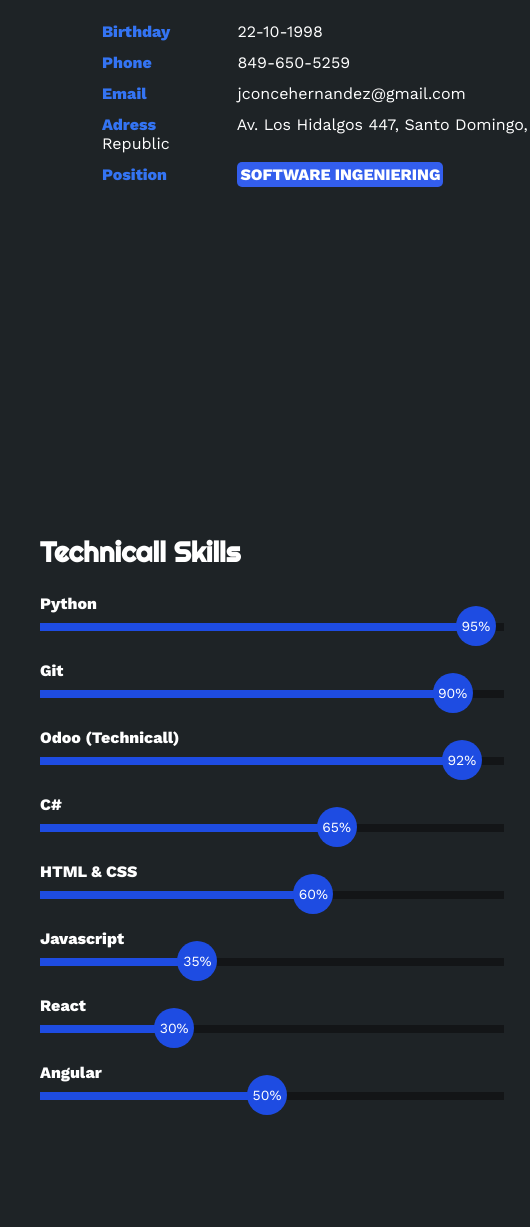
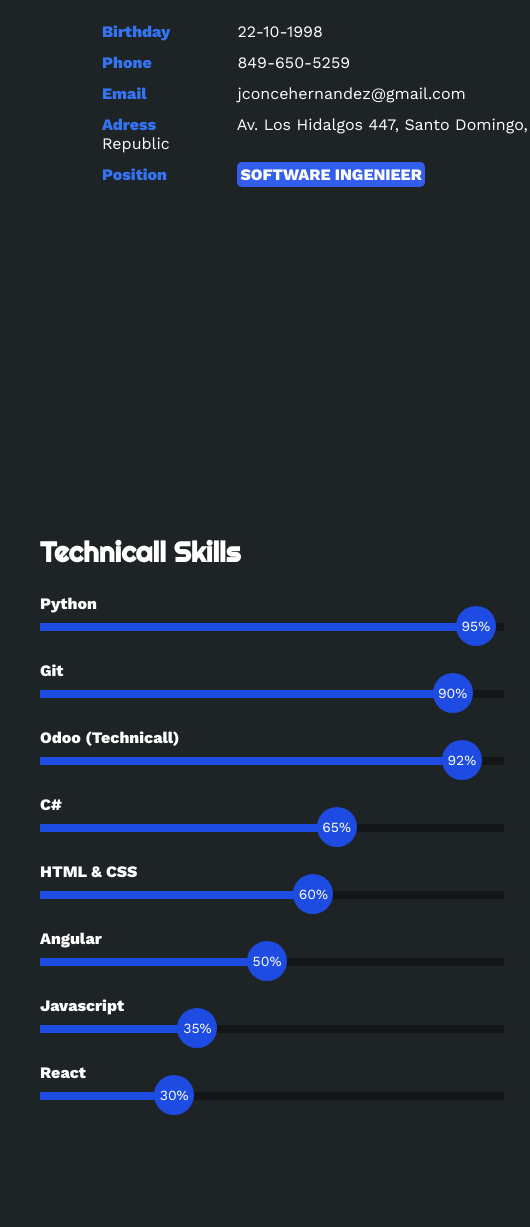
Before and after one commit to Jorge-C0/porfolio, a plain HTML site: page index.html in a window 1280 px wide. Shown: the part 1051-2278 px from the top of the page, 0-530 px from the left. Drawn offline with nearby package versions, Linux system fonts and the light colour scheme.

Commit message:
reacomodar conocimiento de angular

```diff
--- a/index.html
+++ b/index.html
@@ -89,7 +89,7 @@
             </li>
             <li>
               <strong>Position</strong>
-              <span>SOFTWARE INGENIERING</span>
+              <span>SOFTWARE INGENIEER</span>
             </li>
           </ul>
         </div>
@@ -148,8 +148,6 @@
         <div class="col">
           <h3>Technicall Skills</h3>
 
-
-
             <div class="skill">
               <span>Python</span>
               <div class="barra-skill">
@@ -195,6 +193,15 @@
               </div>
             </div>
 
+            <div  class="skill">
+              <span>Angular</span>
+              <div class="barra-skill">
+                <div class="progreso angular">
+                  <span>50%</span>
+                </div>
+              </div>
+            </div>
+
             <div class="skill">
               <span>Javascript</span>
               <div class="barra-skill">
@@ -212,19 +219,6 @@
                 </div>
               </div>
             </div>
-
-            <div  class="skill">
-              <span>Angular</span>
-              <div class="barra-skill">
-                <div class="progreso angular">
-                  <span>50%</span>
-                </div>
-              </div>
-            </div>
-
-
-
-
 
 
         </div>
--- a/script.js
+++ b/script.js
@@ -30,9 +30,9 @@ function efectoHabilidades(){
         habildades[2].classList.add("odoo");
         habildades[3].classList.add("csharp");
         habildades[4].classList.add("htmlcss");
-        habildades[5].classList.add("javascritp");
-        habildades[6].classList.add("react");
-        habildades[7].classList.add("angular");
+        habildades[5].classList.add("angular");
+        habildades[6].classList.add("javascritp");
+        habildades[7].classList.add("react");
         habildades[8].classList.add("comunicacion");
         habildades[9].classList.add("team");
         habildades[10].classList.add("dedicacion");
```
